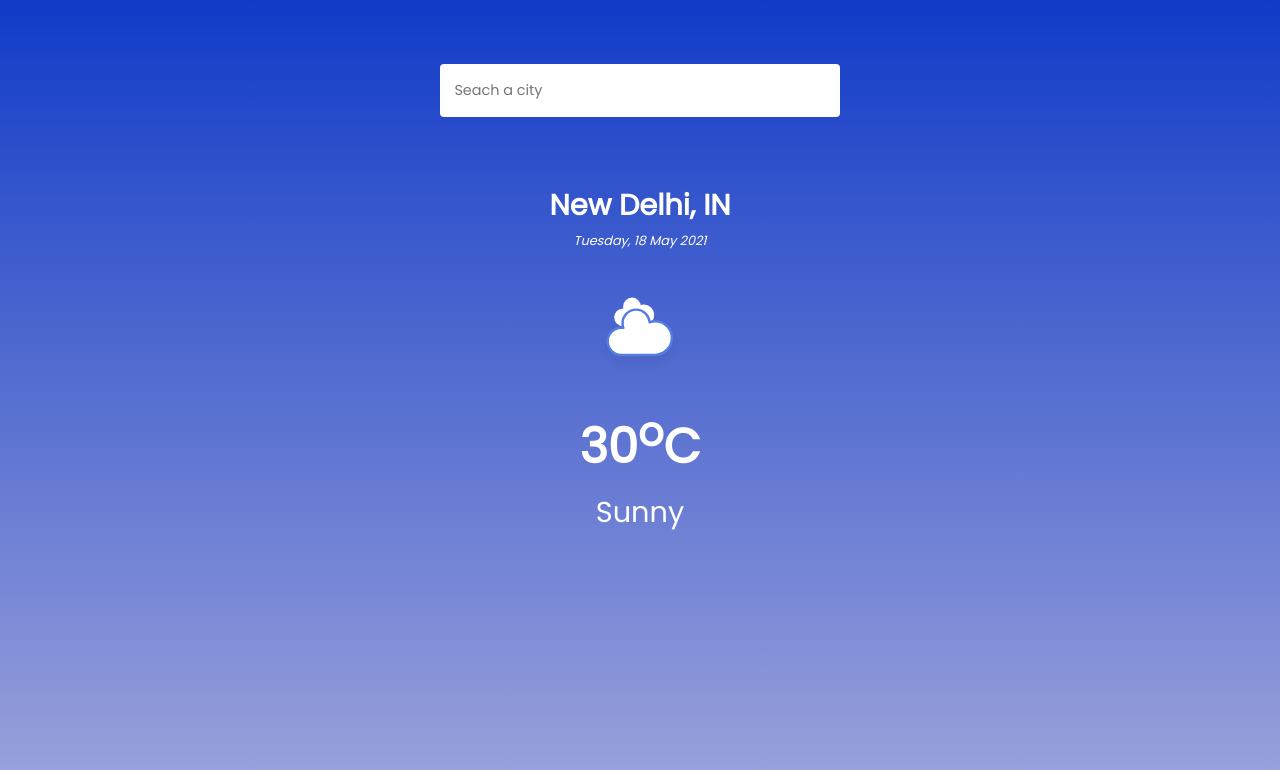
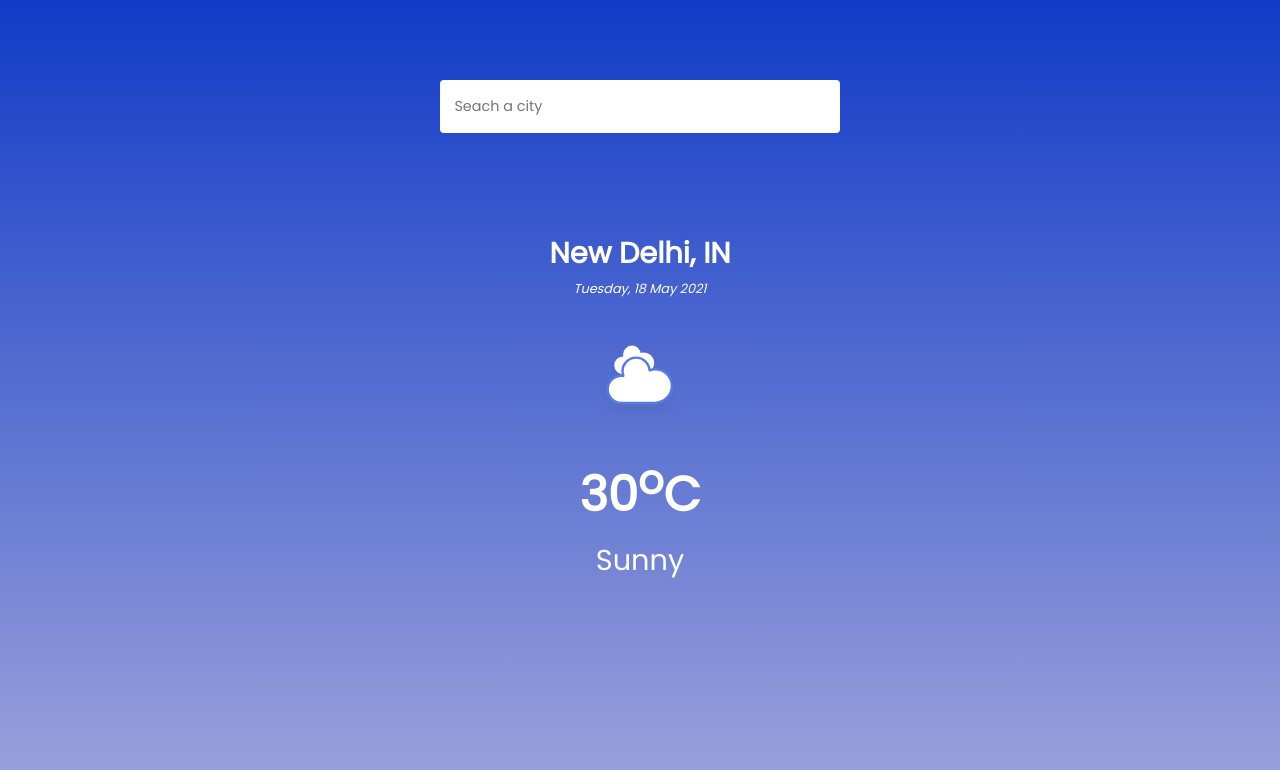
Before and after one commit to nayakp-854/Weather-App, a React (Create React App) app: page / in a window 1280 px wide. Shown: the top 770 px of the page. Built offline with nearby package versions, Linux system fonts and the light colour scheme.

Commit message:
Update App.css

```diff
--- a/src/App.css
+++ b/src/App.css
@@ -16,7 +16,7 @@
 .container {
   width: 90%;
   max-width: 400px;
-  margin: 2em auto;
+  margin: 3em auto;
 }
 
 .app-header {
```
